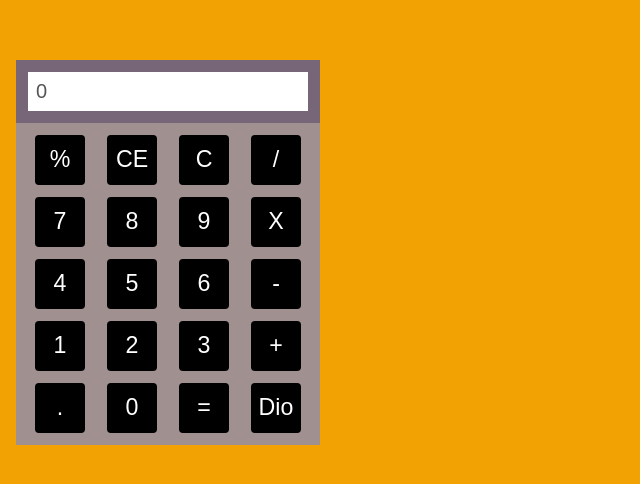
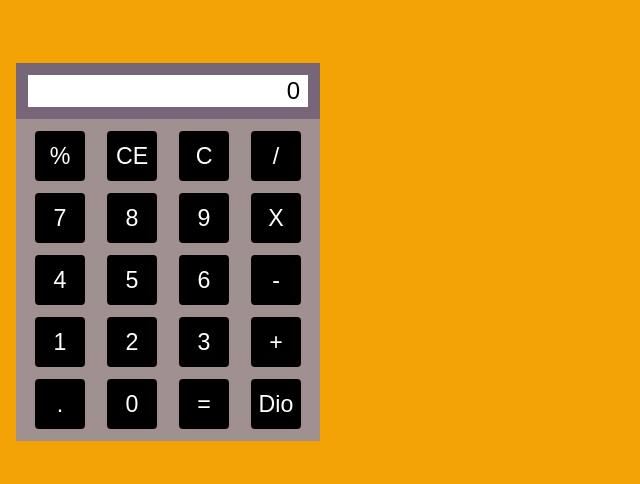
Before and after one commit to anderson-mntn/calculadora-react, a React (Create React App) app: page / in a window 1280 px wide. Shown: the part 148-632 px from the top of the page, without its empty margins (0-640 px from the left). Built offline with nearby package versions, Linux system fonts and the light colour scheme.

Commit message:
add: logic to add 0 to number; fix: input styles.

```diff
--- a/src/App.js
+++ b/src/App.js
@@ -10,11 +10,11 @@ const App = () => {
 
   const [currentNumber, setCurrentNumber] = useState('0');
   const [firstNumber, setFirstNumber] = useState('0');
-  const [operation, setOperation] = useState('0')
+  const [operation, setOperation] = useState('0');
 
   const handleAddNumber = (number) => {
     console.log(number, currentNumber);
-    setCurrentNumber(prev => `${prev == '0' ? '' : prev}${number}`)
+    setCurrentNumber(prev => `${prev == 'a' ? '' : prev}${number}`);
 
   }
 
@@ -22,7 +22,6 @@ const App = () => {
   const handleOnClear = () => {
     setCurrentNumber('0');
   }
-
 
   // ---- Sum ----
   const handleSum = () => {
@@ -35,7 +34,6 @@ const App = () => {
       setCurrentNumber(String(sum));
       setOperation('+');
       setFirstNumber('0');
-
     }
   }
 
@@ -67,6 +65,7 @@ const App = () => {
       setFirstNumber('0');
     }
   }
+
   // ---- Multiplication ----
   const handleMultiplication = () => {
     if(firstNumber === '0'){
@@ -83,7 +82,6 @@ const App = () => {
 
   // ---- Result/Equals ----
   const handleEquals = () => {
-
     if(firstNumber !== '0' && operation !== '' && currentNumber !== '0'){
       switch(operation){
         case '+': handleSum();
@@ -103,10 +101,8 @@ const App = () => {
   }
 
   const handleBackspace = () =>{
-
     setCurrentNumber(currentNumber.slice(0, -1));
     console.log(currentNumber);
-
   }
 
    // Prints current numbers and operations in console.
--- a/src/components/Input/style.js
+++ b/src/components/Input/style.js
@@ -15,10 +15,10 @@ export const InputContainer = styled.div`
         height: auto;
         background-color: #ffffff;
         border: 0;
-        float: left;
-        clear: both;
-        font-size: 1.25rem;
-        padding: .5rem;
+        text-align: right;
+        font-size: 1.5rem;
+        padding: .15rem .5rem;
+        color: #000000;
 
     }
 `
```
